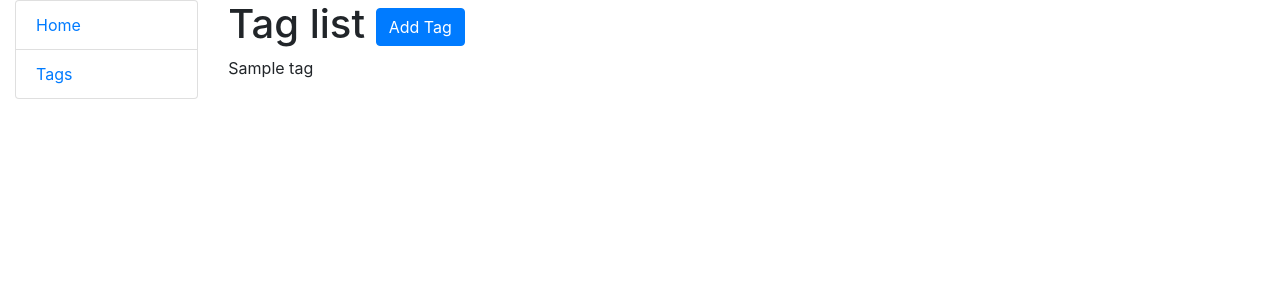
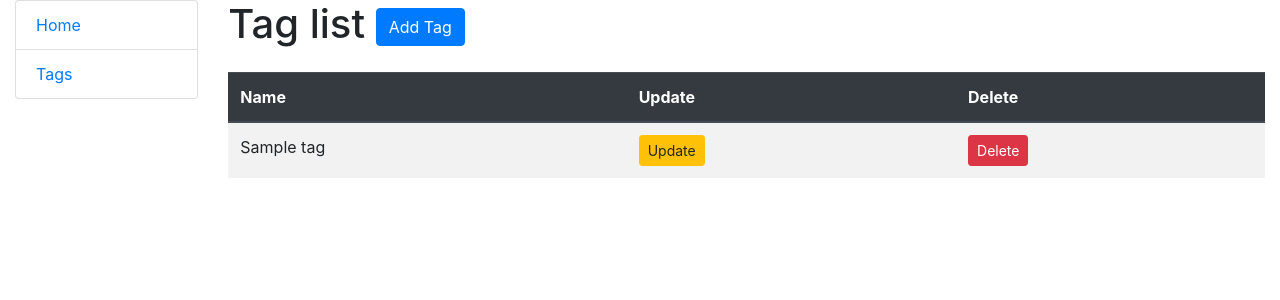
Before and after one commit to mykytafabrykator/todo-list, a Django app: page /tag-list/ in a window 1280 px wide. Shown: the top 300 px of the page. Run offline with Django 5.2, Linux system fonts and the light colour scheme; tables that the repository leaves empty hold one stand-in row (values such as "Sample post").

Commit message:
Add create view to tag model

```diff
--- a/templates/todo/tag_list.html
+++ b/templates/todo/tag_list.html
@@ -1,14 +1,34 @@
 {% extends "base.html" %}
 
 {% block content %}
-    <h1>Tag list <a href="#" class="btn btn-primary">Add Tag</a></h1>
+        <h1 class="mb-4">Tag list
+            <a href="{% url 'todo:tag-create' %}" class="btn btn-primary">Add Tag</a>
+        </h1>
 
-    {% if tag_list %}
-        {% for tag in tag_list %}
-          {{ tag.name }}
-          <br>
-        {% endfor %}
-    {% else %}
-        <p>There are no tags in the service.</p>
-    {% endif %}
+        {% if tag_list %}
+          <table class="table table-striped">
+              <thead class="thead-dark">
+                  <tr>
+                      <th>Name</th>
+                      <th>Update</th>
+                      <th>Delete</th>
+                  </tr>
+              </thead>
+              <tbody>
+                  {% for tag in tag_list %}
+                  <tr>
+                      <td>{{ tag.name }}</td>
+                      <td>
+                          <a href="#" class="btn btn-warning btn-sm">Update</a>
+                      </td>
+                      <td>
+                          <a href="#" class="btn btn-danger btn-sm">Delete</a>
+                      </td>
+                  </tr>
+                  {% endfor %}
+              </tbody>
+          </table>
+        {% else %}
+            <p class="text-muted">There are no tags in the service.</p>
+        {% endif %}
 {% endblock %}
--- a/todo/urls.py
+++ b/todo/urls.py
@@ -6,6 +6,7 @@ from todo.views import (
     TaskUpdateView,
     TaskDeleteView,
     TagListView,
+    TagCreateView,
 )
 
 urlpatterns = [
@@ -22,6 +23,7 @@ urlpatterns = [
         name="task-delete",
     ),
     path("tag-list/", TagListView.as_view(), name="tag-list"),
+    path("tag/create/", TagCreateView.as_view(), name="tag-create"),
 ]
 
 app_name = "todo"
--- a/todo/views.py
+++ b/todo/views.py
@@ -34,3 +34,9 @@ class TaskDeleteView(generic.DeleteView):
 class TagListView(generic.ListView):
     model = Tag
     queryset = Tag.objects.all()
+
+
+class TagCreateView(generic.CreateView):
+    model = Tag
+    fields = ["name"]
+    success_url = reverse_lazy("todo:tag-list")
```
Also changed, not shown: templates/todo/tag_form.html (added, +12 -0 lines).
